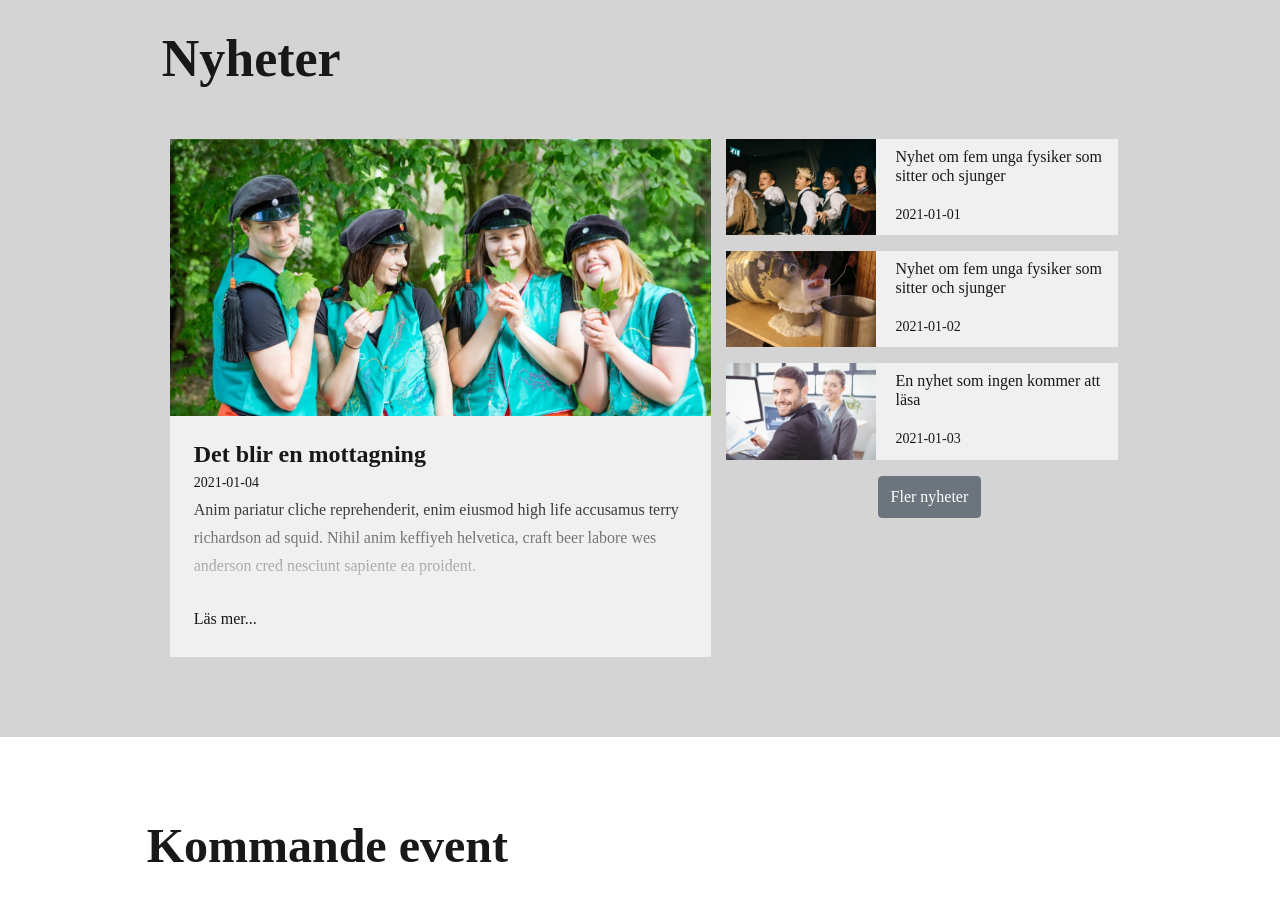
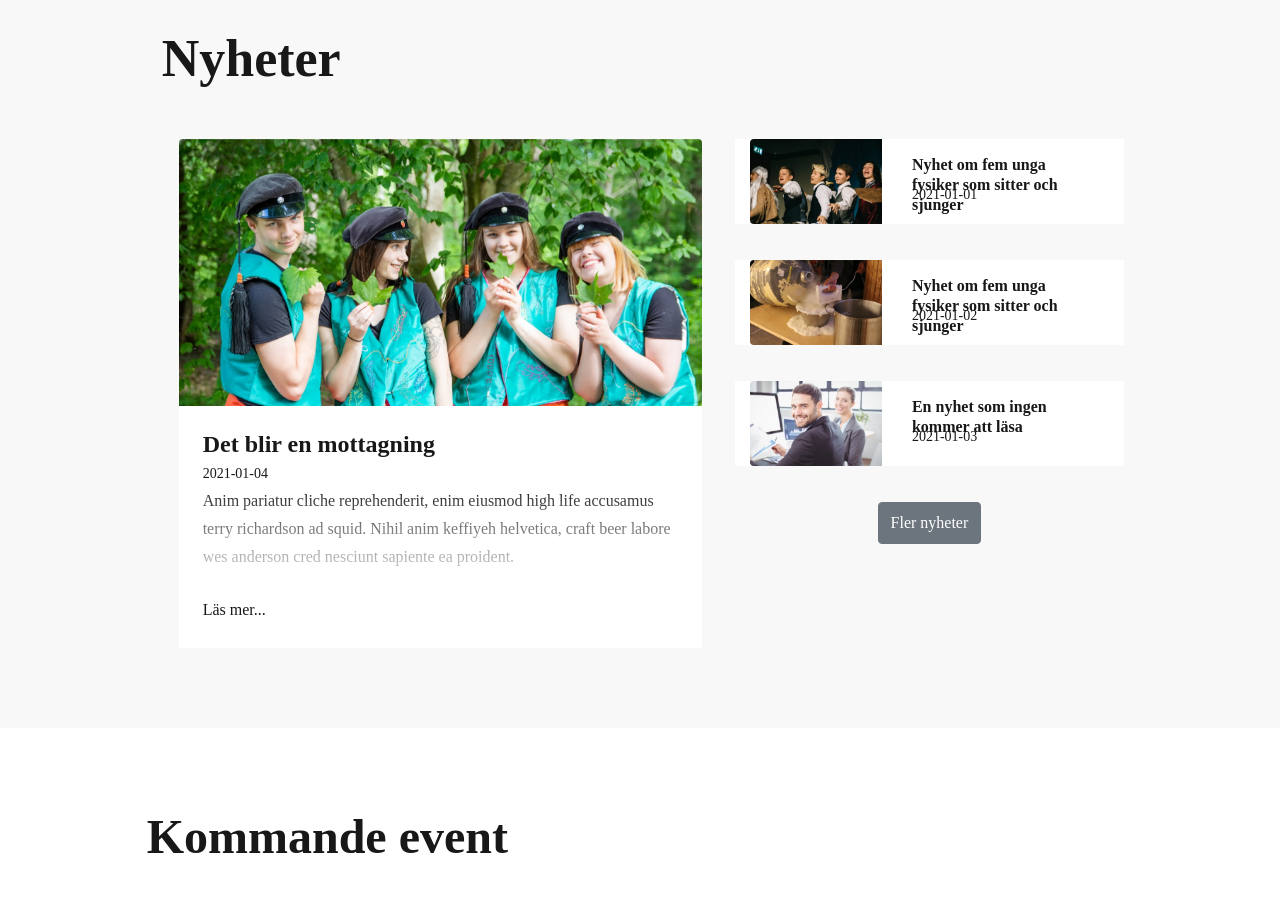
Before and after one commit to Fysiksektionen/Hemsida, a React (Create React App) app in the folder client/: page / in a window 1280 px wide. Shown: the part 1140-2040 px from the top of the page. Built offline with nearby package versions, Linux system fonts and the light colour scheme; a web font is replaced by a local one.

Commit message:
Updates NewsWidget of front page for better styling.

```diff
--- a/client/src/components/news/FrontpageNewsWidget.tsx
+++ b/client/src/components/news/FrontpageNewsWidget.tsx
@@ -11,10 +11,10 @@ function FrontpageNewsWidget() {
         <Col xs={12} xl={10}>
             <OffsetTitle title="Nyheter" offsetLeft={2}>
                 <Row>
-                    <Col className="col-7">
+                    <Col className="col-7 px-4">
                         <NewsItemLage {...DummyData2}/>
                     </Col>
-                    <Col className="col-5">
+                    <Col className="col-5 px-4">
                         <NewsFeedSmall items={DummyData}/>
                     </Col>
                 </Row>
--- a/client/src/components/news/NewsFeedTiny.tsx
+++ b/client/src/components/news/NewsFeedTiny.tsx
@@ -2,23 +2,20 @@ import React from 'react';
 import NewsItemTiny from './NewsItemTiny';
 import { NewsPageMinimal } from '../../types/news';
 import Button from 'react-bootstrap/Button';
+import { Row } from 'react-bootstrap';
 
 type NewsFeedTinyProps = {
     items : NewsPageMinimal[]
 }
 
 function NewsFeedTiny(props : NewsFeedTinyProps) {
-    const tinyFeed = props.items.map((item, index) =>
-        <li key={index} className="mb-3" style={{ backgroundColor: '#f0f0f0' }}>
-            <NewsItemTiny {...item}/>
-        </li>
-    );
-
     return (
         <div>
-            <ul className="list-unstyled">
-                {tinyFeed}
-            </ul>
+            {props.items.map((item, index) =>
+                <Row key={index} className='mb-45 bg-white'>
+                    <NewsItemTiny {...item}/>
+                </Row>
+            )}
             <div className="text-center">
                 <Button variant={'secondary'}>Fler nyheter</Button>
             </div>
--- a/client/src/components/news/NewsItem.tsx
+++ b/client/src/components/news/NewsItem.tsx
@@ -4,11 +4,9 @@ import Image from 'react-bootstrap/Image';
 
 export function NewsArticleBase(props : NewsPageMinimal & {children?: React.ReactNode}) {
     return (
-        <div className="news-article-base" style={{ backgroundColor: '#f0f0f0' }}>
-            <div style={{ width: '100%' }}>
-                <Image fluid={true} src={props.image.href} alt='' />
-            </div>
-            <div className="p-4 news-article-base-text">
+        <div>
+            <Image fluid={true} src={props.image.href} alt='' className='rounded-top' />
+            <div className="p-4">
                 <h4 className="mb-0">{props.title}</h4>
                 <small>{props.publishedAt}</small>
                 {props.children}
--- a/client/src/components/news/NewsItemLarge.tsx
+++ b/client/src/components/news/NewsItemLarge.tsx
@@ -20,9 +20,9 @@ function BottomText(props: {opened: boolean}) {
 function NewsItemLarge(props : NewsPageMinimal) {
     const [open, setOpen] = useState(false);
     return (
-        <div onClick={() => setOpen(!open)}>
+        <div onClick={() => setOpen(!open)} className='bg-white'>
             <NewsArticleBase {...props}>
-                <Fadeout fade={!open} color="#f0f0f0" midpoint="50px">
+                <Fadeout fade={!open} color='white' midpoint="50px">
                     <Collapse in={open} className="collapse-with-default-height">
                         <div>
                             <p>
--- a/client/src/components/news/NewsItemTiny.tsx
+++ b/client/src/components/news/NewsItemTiny.tsx
@@ -12,15 +12,15 @@ export type NewsItemTinyProps = {
 
 function NewsItemTiny(props : NewsPageMinimal) {
     return (
-        <Row>
-            <Col className="col-5 pl-0">
-                <Image src={props.image.href} width={150} alt='' />
+        <>
+            <Col className="col-5">
+                <Image src={props.image.href} fluid alt='' className='rounded-left'/>
             </Col>
-            <Col className="col-7 pt-2 pl-0">
-                <h6>{props.title}</h6>
-                <small className="position-absolute" style={{ bottom: '0.5rem' }}>{props.publishedAt}</small>
+            <Col className="col-6">
+                <div className='font-weight-bold tight-line-height mt-3'>{props.title}</div>
+                <small className="position-absolute" style={{ bottom: '1rem' }}>{props.publishedAt}</small>
             </Col>
-        </Row>
+        </>
     );
 }
 
--- a/client/src/index.scss
+++ b/client/src/index.scss
@@ -30,8 +30,8 @@ $spacers: (
         3: $spacer,
         4: ($spacer * 1.5),
         45: ($spacer * 2.25),
-        5: ($spacer * 3),
-        6: ($spacer * 5)
+5: ($spacer * 3),
+6: ($spacer * 5)
 );
 
 $F-darkest-gray: #141414;
@@ -51,6 +51,7 @@ $body-color: $F-dark-gray;
 // 3. Include remainder of required Bootstrap stylesheets
 @import "../node_modules/bootstrap/scss/variables";
 @import "../node_modules/bootstrap/scss/mixins";
+
 
 // Create your own map
 $custom-colors: (
@@ -191,3 +192,7 @@ $heading-sizes: (1, 2, 3, 4, 5);
         cursor: pointer;
     }
 }
+
+.tight-line-height {
+    line-height: 1.25rem;
+}
--- a/client/src/pages/Frontpage/Frontpage.tsx
+++ b/client/src/pages/Frontpage/Frontpage.tsx
@@ -23,7 +23,7 @@ function Frontpage(props: ContentObject) {
                 <Row>
                     <OrangeInfoBoxes {...content.items.orangeBoxes.items}/>
                 </Row>
-                <Row className="py-6 p-5 justify-content-center bg-F-gray">
+                <Row className="py-6 p-5 justify-content-center bg-F-lightest-gray">
                     <FrontpageNewsWidget />
                 </Row>
                 <Row className='py-6 p-5 justify-content-center'>
```
